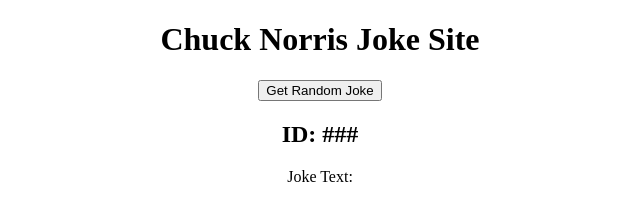
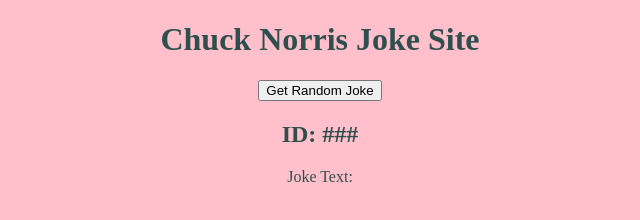
Before and after one commit to marysaray/ChuckNorrisJokeSite, a plain HTML site: page index.html in a window 1280 px wide. Shown: the whole page, without its empty margins (320-960 px from the left). Drawn offline with Linux system fonts and the light colour scheme.

Commit message:
Added background color and spacing.

```diff
--- a/css/site.css
+++ b/css/site.css
@@ -1,3 +1,8 @@
 body{
     text-align: center;
+    background-color: pink;
+    color: darkslategray;
 }
+#display-joke{
+    margin-top: 20px;
+}
```
